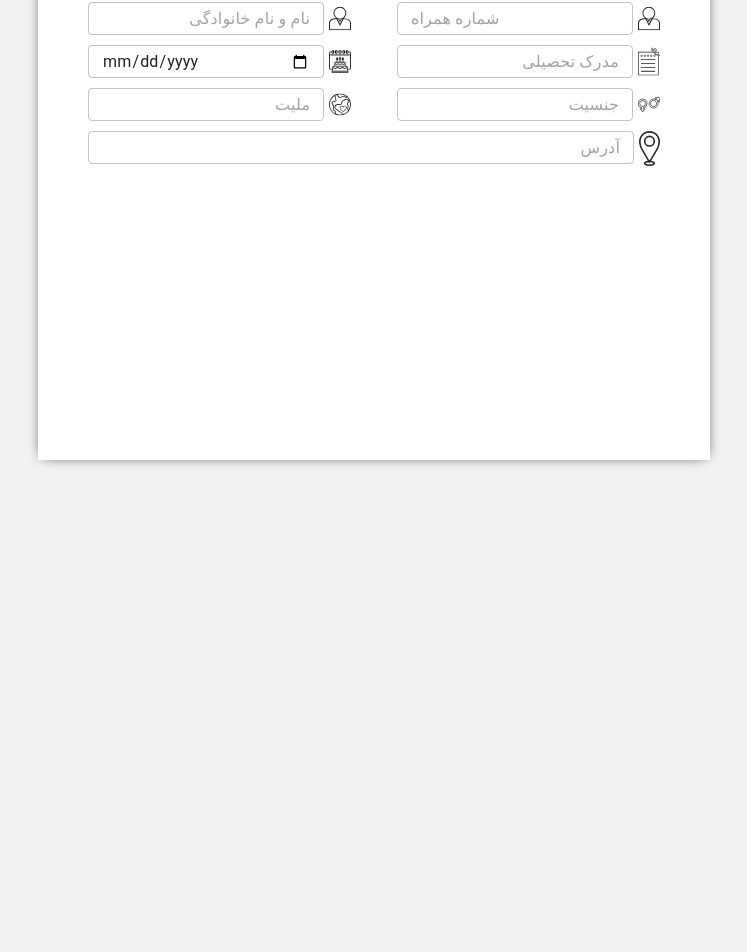
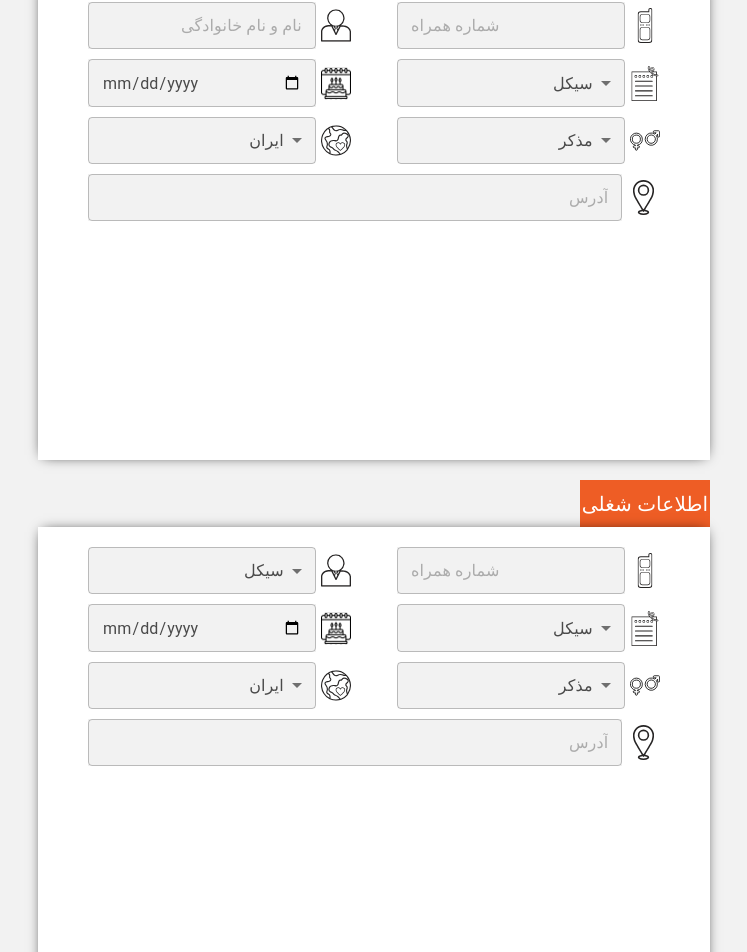
Before and after one commit to Amir-Montazeri/radox, a React (Create React App) app: page /employment in a window 1280 px wide. Shown: the part 401-1353 px from the top of the page, without its empty margins (266-1013 px from the left). Before the commit the page ends 861 px from the top, so only its background shows below. Built offline with nearby package versions, Linux system fonts and the light colour scheme.

Commit message:
published!

```diff
--- a/src/components/employment-form/RenderedTextFieldsItems.jsx
+++ b/src/components/employment-form/RenderedTextFieldsItems.jsx
@@ -1,19 +1,33 @@
-import { Grid, TextField } from "@mui/material";
+import { Box, Grid, TextField } from "@mui/material";
 import {
   containerStyles,
   fullWidthStyles,
+  iconContainerStyles,
   textFieldsStyles,
 } from "./renderedTextFieldsStyles";
+import SelectTextField from "./SelectTextField";
 
 const RenderedTextFieldsItems = ({ items }) => {
-  console.log(items);
   const fullWidth = items.length === 1 ? fullWidthStyles : "";
-  console.log(fullWidth);
+
+  const inputTypes = (type, inputProps) => {
+    const types = {
+      select: <SelectTextField selectorItems={inputProps.selectItems} />,
+    };
+    return types[type];
+  };
+
+  const defaultInput = (inputProps) => (
+    <TextField {...inputProps} sx={{ ...textFieldsStyles, ...fullWidth }} />
+  );
+
   return items?.map(({ inputProps, icon, id }) => {
     return (
       <Grid item key={id} sx={{ ...containerStyles, ...fullWidth }}>
-        <TextField {...inputProps} sx={{ ...textFieldsStyles, ...fullWidth }} />
-        <img src={icon} alt={inputProps?.name} width="22px" />
+        {inputTypes(inputProps?.type, inputProps) || defaultInput(inputProps)}
+        <Box sx={iconContainerStyles}>
+          <img src={icon} alt={inputProps?.name} width="100%" height="100%" />
+        </Box>
       </Grid>
     );
   });
--- /dev/null
+++ b/src/components/employment-form/SelectTextField.jsx
@@ -0,0 +1,33 @@
+import { TextField, MenuItem } from "@mui/material";
+import { textFieldsStyles } from "./renderedTextFieldsStyles";
+import { useState } from "react";
+
+const SelectTextField = ({ selectorItems }) => {
+  const [selected, setSelected] = useState(selectorItems[0].value);
+
+  const handelChange = (e) => {
+    setSelected(e.target.value);
+  };
+
+  const renderedSelection = (items) =>
+    items.map(({ value, title }) => {
+      return (
+        <MenuItem key={value} value={value}>
+          {title}
+        </MenuItem>
+      );
+    });
+
+  return (
+    <TextField
+      select
+      value={selected}
+      onChange={handelChange}
+      sx={textFieldsStyles}
+    >
+      {renderedSelection(selectorItems)}
+    </TextField>
+  );
+};
+
+export default SelectTextField;
--- a/src/components/employment-form/renderedTextFieldsStyles.js
+++ b/src/components/employment-form/renderedTextFieldsStyles.js
@@ -1,16 +1,30 @@
 export const containerStyles = {
     width: "46%",
     display: "flex",
+    alignItems: "center",
     marginBottom: "10px",
   },
   textFieldsStyles = {
     width: "100%",
+    height: "47.36px",
     marginRight: "5px",
     direction: "rtl",
+    "> .css-9ddj71-MuiInputBase-root-MuiOutlinedInput-root, input": {
+      height: "100%",
+      color: "#4a4a4a",
+      bgcolor: "#F2F2F2",
+    },
+    "fieldset.css-1d3z3hw-MuiOutlinedInput-notchedOutline": {
+      borderColor: "#F2F2F2 !important",
+    },
   },
   fullWidthStyles = {
     width: "100%",
     "> .css-1u3bzj6-MuiFormControl-root-MuiTextField-root": {
-      width: "96%",
+      width: "96.5%",
     },
+  },
+  iconContainerStyles = {
+    width: "35px",
+    height: "35px",
   };
--- a/src/pages/employment/formData.js
+++ b/src/pages/employment/formData.js
@@ -46,6 +46,32 @@ export const personalTextFields = [
             name: "degree",
             placeholder: "مدرک تحصیلی",
             type: "select",
+            selectItems: [
+              {
+                title: "سیکل",
+                value: "cycle",
+              },
+              {
+                title: "دیپلم",
+                value: "diploma",
+              },
+              {
+                title: "کاردانی",
+                value: "Associate ",
+              },
+              {
+                title: "کارشناسی",
+                value: "Bachelor",
+              },
+              {
+                title: "ارشد",
+                value: "Master",
+              },
+              {
+                title: "سایر",
+                value: "other",
+              },
+            ],
           },
           icon: degreeIcon,
           id: 3,
@@ -60,6 +86,24 @@ export const personalTextFields = [
             name: "Nationality",
             placeholder: "ملیت",
             type: "select",
+            selectItems: [
+              {
+                title: "ایران",
+                value: "ir",
+              },
+              {
+                title: "افغانستان",
+                value: "afg",
+              },
+              {
+                title: "تاجیکستان",
+                value: "taj",
+              },
+              {
+                title: "عراق",
+                value: "irq",
+              },
+            ],
           },
           icon: nationalityIcon,
           id: 4,
@@ -69,6 +113,16 @@ export const personalTextFields = [
             name: "gender",
             placeholder: "جنسیت",
             type: "select",
+            selectItems: [
+              {
+                title: "مذکر",
+                value: "male",
+              },
+              {
+                title: "مونث",
+                value: "female",
+              },
+            ],
           },
           icon: genderIcon,
           id: 5,
@@ -82,7 +136,172 @@ export const personalTextFields = [
           inputProps: {
             name: "address",
             placeholder: "آدرس",
+            type: "text",
+          },
+          icon: addressIcon,
+          id: 6,
+        },
+      ],
+      id: 3,
+    },
+  ],
+  officeTextFields = [
+    {
+      items: [
+        {
+          inputProps: {
+            name: "workType",
+            placeholder: "گروه شغلی",
             type: "select",
+            selectItems: [
+              {
+                title: "سیکل",
+                value: "cycle",
+              },
+              {
+                title: "دیپلم",
+                value: "diploma",
+              },
+              {
+                title: "کاردانی",
+                value: "Associate ",
+              },
+              {
+                title: "کارشناسی",
+                value: "Bachelor",
+              },
+              {
+                title: "ارشد",
+                value: "Master",
+              },
+              {
+                title: "سایر",
+                value: "other",
+              },
+            ],
+          },
+          icon: accountIcon,
+          id: 0,
+        },
+        {
+          inputProps: {
+            name: "phone_number",
+            placeholder: "شماره همراه",
+            type: "tel",
+          },
+          icon: phoneNumberIcon,
+          id: 1,
+        },
+      ],
+      id: 0,
+    },
+    {
+      items: [
+        {
+          inputProps: {
+            name: "birth",
+            placeholder: "تاریخ تولد",
+            type: "date",
+          },
+          icon: birthIcon,
+          id: 2,
+        },
+        {
+          inputProps: {
+            name: "degree",
+            placeholder: "مدرک تحصیلی",
+            type: "select",
+            selectItems: [
+              {
+                title: "سیکل",
+                value: "cycle",
+              },
+              {
+                title: "دیپلم",
+                value: "diploma",
+              },
+              {
+                title: "کاردانی",
+                value: "Associate ",
+              },
+              {
+                title: "کارشناسی",
+                value: "Bachelor",
+              },
+              {
+                title: "ارشد",
+                value: "Master",
+              },
+              {
+                title: "سایر",
+                value: "other",
+              },
+            ],
+          },
+          icon: degreeIcon,
+          id: 3,
+        },
+      ],
+      id: 1,
+    },
+    {
+      items: [
+        {
+          inputProps: {
+            name: "Nationality",
+            placeholder: "ملیت",
+            type: "select",
+            selectItems: [
+              {
+                title: "ایران",
+                value: "ir",
+              },
+              {
+                title: "افغانستان",
+                value: "afg",
+              },
+              {
+                title: "تاجیکستان",
+                value: "taj",
+              },
+              {
+                title: "عراق",
+                value: "irq",
+              },
+            ],
+          },
+          icon: nationalityIcon,
+          id: 4,
+        },
+        {
+          inputProps: {
+            name: "gender",
+            placeholder: "جنسیت",
+            type: "select",
+            selectItems: [
+              {
+                title: "مذکر",
+                value: "male",
+              },
+              {
+                title: "مونث",
+                value: "female",
+              },
+            ],
+          },
+          icon: genderIcon,
+          id: 5,
+        },
+      ],
+      id: 2,
+    },
+    {
+      items: [
+        {
+          inputProps: {
+            name: "address",
+            placeholder: "آدرس",
+            type: "text",
           },
           icon: addressIcon,
           id: 6,
--- a/src/pages/employment/index.jsx
+++ b/src/pages/employment/index.jsx
@@ -1,7 +1,7 @@
 import { Box, Grid } from "@mui/material";
 import { AuthComponents, EmploymentHeader, EmploymentForm } from "components";
 import { headerContainerStyles, formContainerStyles } from "./employmentStyles";
-import { personalTextFields } from "./formData";
+import { personalTextFields, officeTextFields } from "./formData";
 import { usualItems } from "./headerItemsData";
 
 function Employment() {
@@ -18,6 +18,14 @@ function Employment() {
           <EmploymentForm textFieldItems={personalTextFields} />
         </AuthComponents>
       </Box>
+      <Box sx={formContainerStyles}>
+        <AuthComponents
+          title="اطلاعات شغلی"
+          styles={{ width: "672px", height: "478px" }}
+        >
+          <EmploymentForm textFieldItems={officeTextFields} />
+        </AuthComponents>
+      </Box>
     </Box>
   );
 }
```
Also changed, not shown: src/assets/icons/phoneNumber.svg. Lines whose indentation alone changed are shown as unchanged.
